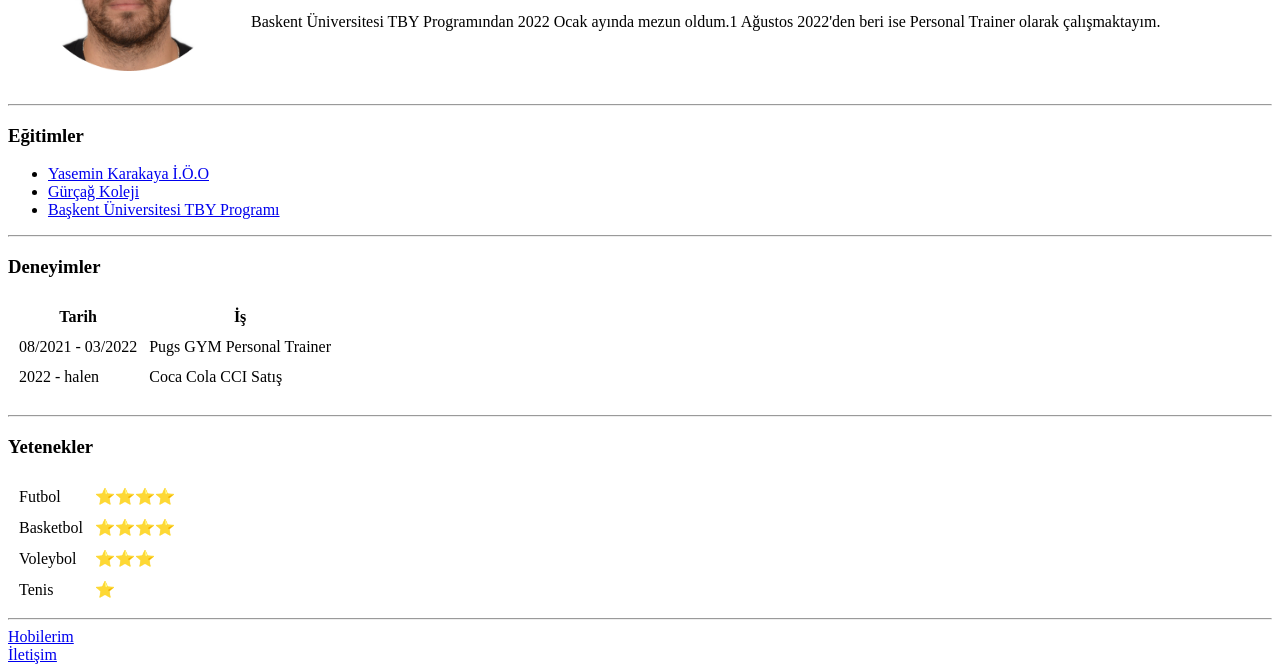
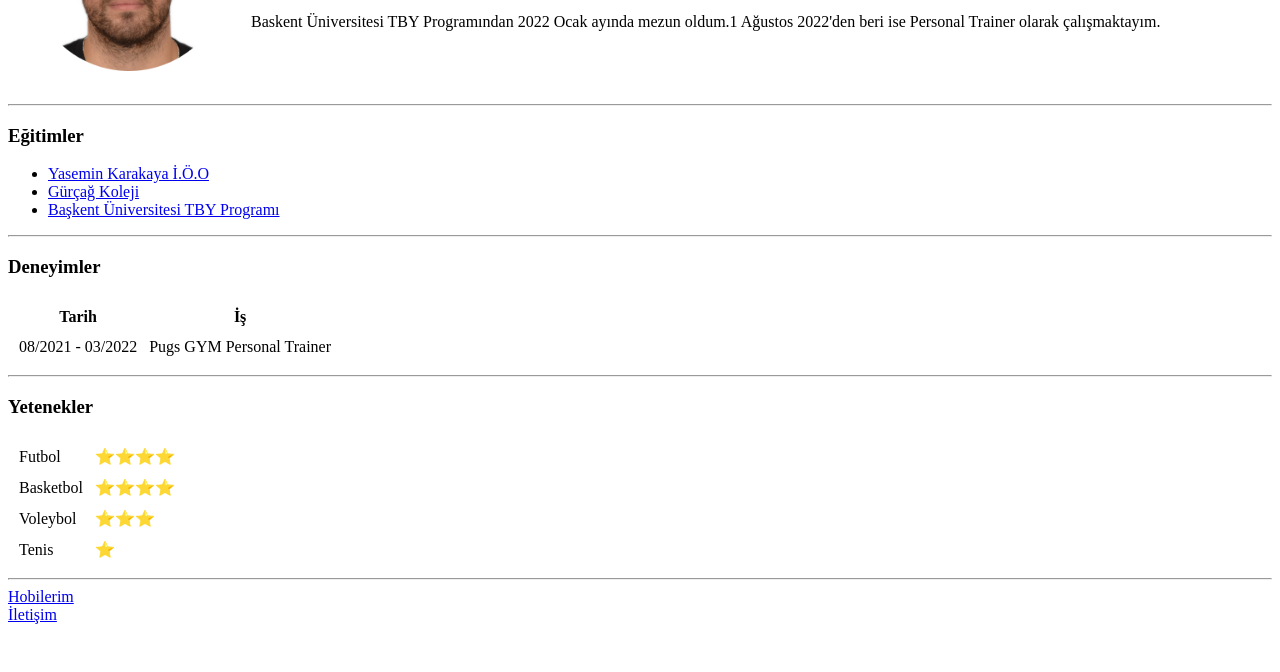
Before and after one commit to gorkemulgen/Resume, a plain HTML site: page index.html in a window 1280 px wide. Shown: the part 158-830 px from the top of the page. After the commit the page ends 800 px from the top, so only its background shows below. Drawn offline with Linux system fonts and the light colour scheme.

Commit message:
Update index.html

```diff
--- a/index.html
+++ b/index.html
@@ -40,11 +40,7 @@
           <td>08/2021 - 03/2022 </td>
           <td>Pugs GYM Personal Trainer</td>
 
-        </tr>
-        <td>2022 - halen </td>
-        <td>Coca Cola CCI Satış</td>
 
-        <tr>
 
         </tr>
       </table>
```
